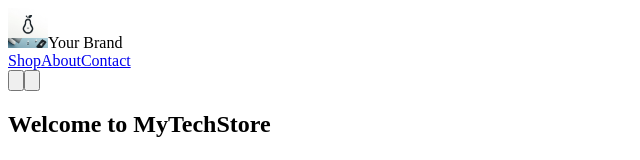
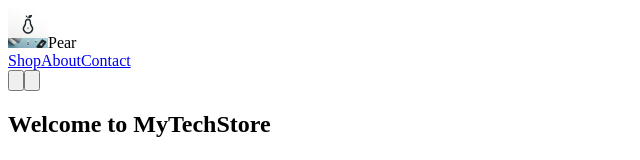
Before and after one commit to hammadk12/e-commerce-frontend-final, a Next.js app: page / in a window 1280 px wide. Shown: the top 160 px of the page, without its empty margins (0-640 px from the left). Built offline with nearby package versions, Linux system fonts and the light colour scheme.

Commit message:
added header component

```diff
--- a/components/Header.tsx
+++ b/components/Header.tsx
@@ -13,7 +13,7 @@
           <div className="flex items-center space-x-2">
             {/* Assuming you have the pear logo at public/pear-logo.svg */}
             <Image src="/pear-logo.png" alt="Pear Logo" width={40} height={40} />
-            <span className="text-xl font-bold">Your Brand</span>
+            <span className="text-xl font-bold">Pear</span>
           </div>
 
           {/* Navigation Links */}
```
